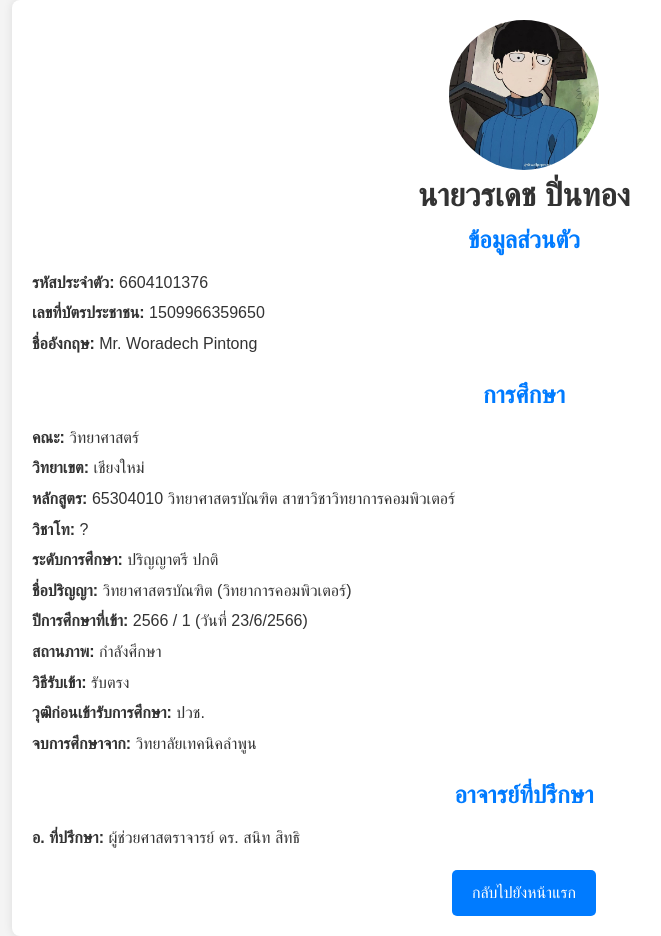
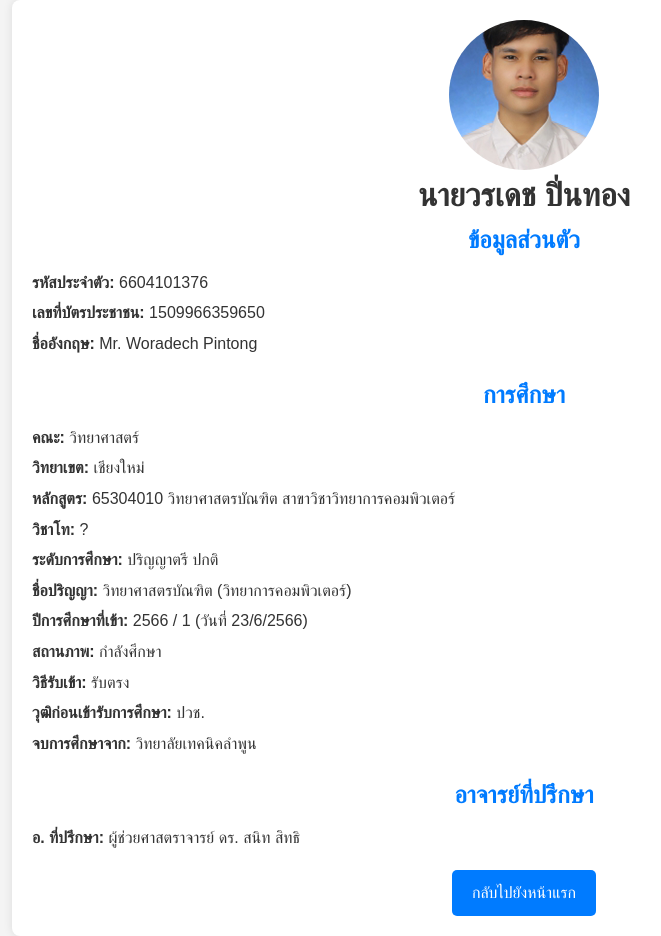
Before and after one commit to barbon441/Yearzbook376, a plain HTML site: page index3.html in a window 1280 px wide. Shown: the whole page, without its empty margins (116-777 px from the left). Drawn offline with Linux system fonts and the light colour scheme.

Commit message:
add modified2

```diff
--- a/index3.html
+++ b/index3.html
@@ -72,7 +72,7 @@
 </head>
 <body>
     <div class="container">
-        <img src="person1.jpg" alt="Profile Picture" class="profile-img">
+        <img src="woradech.jpg" alt="Profile Picture" class="profile-img">
         <h1>นายวรเดช ปิ่นทอง</h1>
 
         <div class="section">
```
